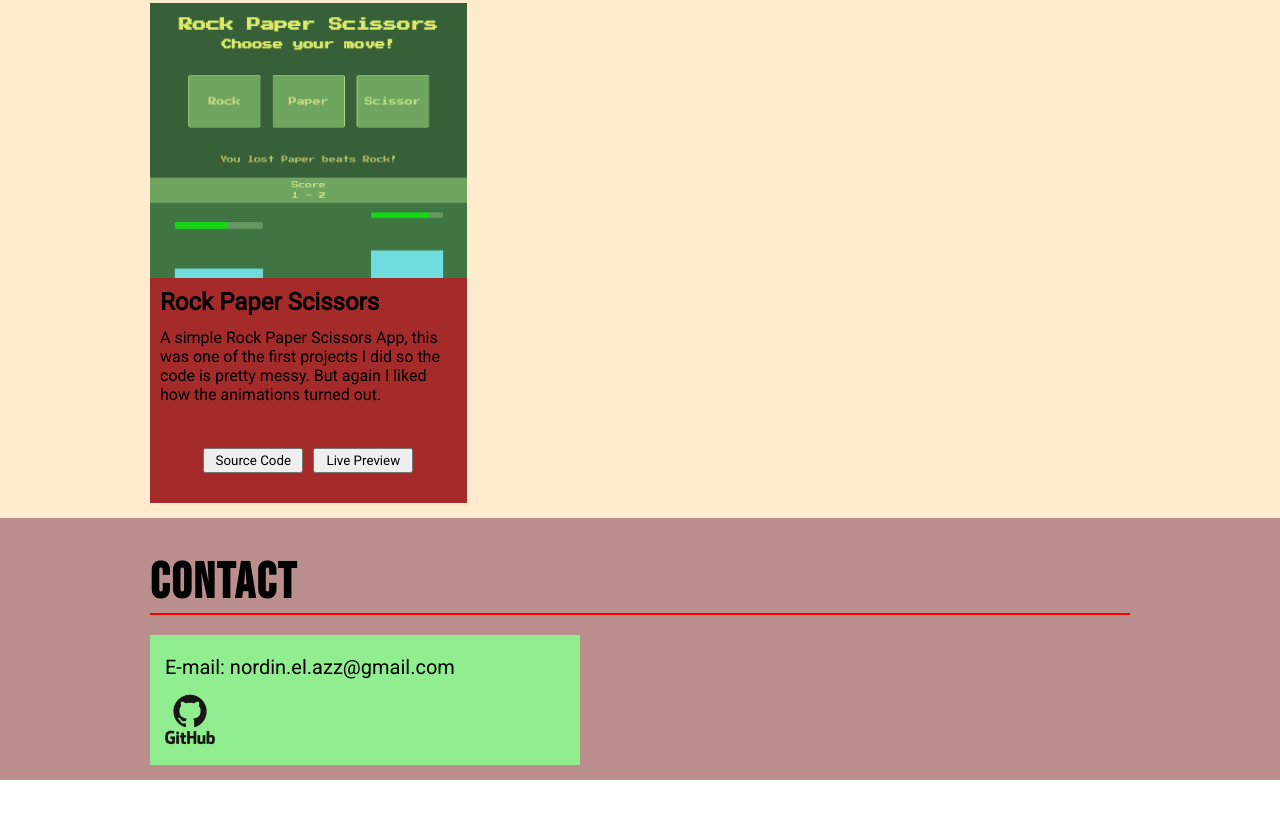
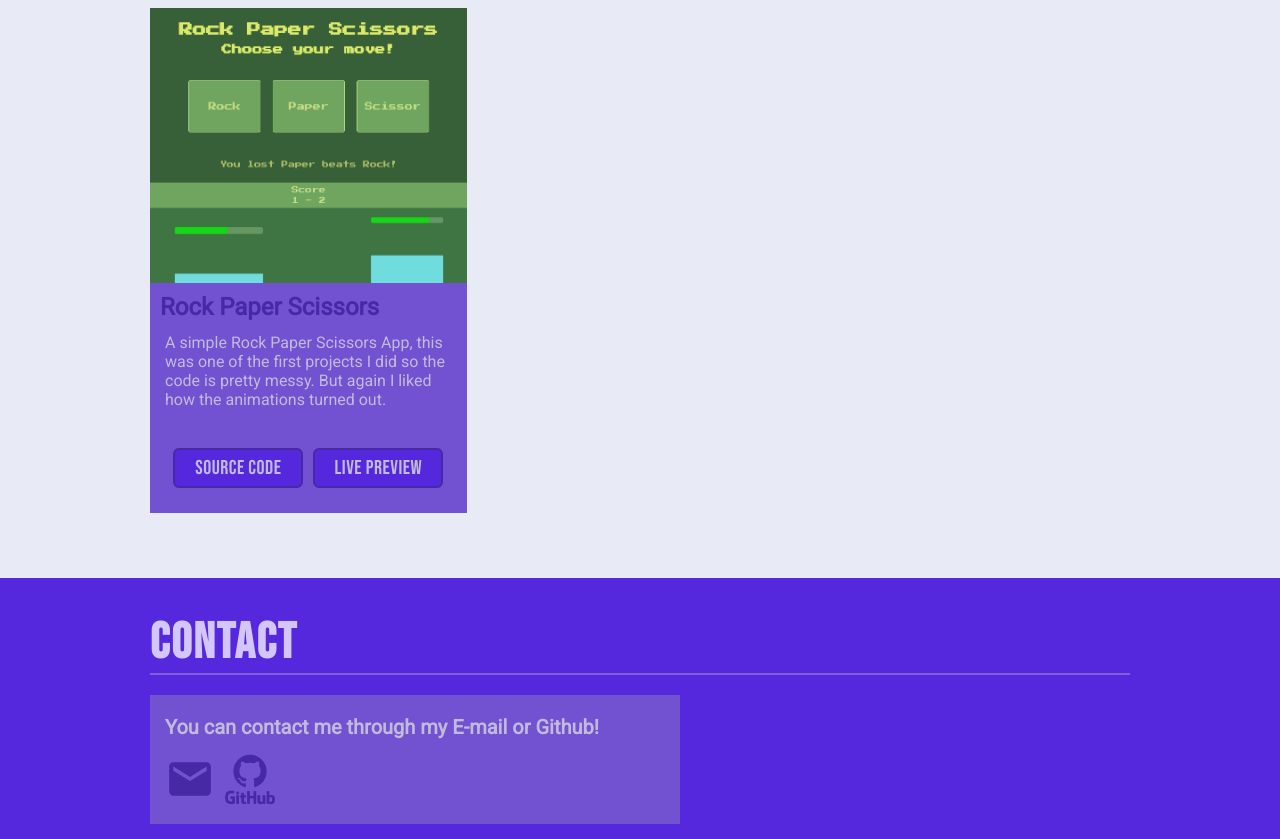
Before and after one commit to nordin05/14-portfolio, a website built with webpack: page dist/index.html in a window 1280 px wide. Shown: the part 1059-1898 px from the top of the page. Before the commit the page ends 1839 px from the top, so only its background shows below. Built offline with nearby package versions, Linux system fonts and the light colour scheme.

Commit message:
Add colour and styling

```diff
--- a/src/Styles/layout.css
+++ b/src/Styles/layout.css
@@ -1,5 +1,20 @@
+:root {
+    --aboutme-bg-col: hsl(254.77deg 72.85% 51.23%);
+    --aboutme-container-bg-col: hsl(254.92deg 58.12% 57.11%);
+    --aboutme-h1-border-col: hsl(255.48deg 63.73% 61.33%);
+    --aboutme-h1-col: hsl(254.92deg 87.21% 88.08%);
+    --aboutme-h2-col: hsl(254.92deg 60% 40.45%);
+    --aboutme-p-col: hsl(254.88deg 31.62% 79.49%);
+
+    --projects-h1-col: hsl(247.33deg 25.6% 59.98%);
+    --projects-h1-border-col: hsl(246.92deg 32.34% 74.61%);
+
+    --bg-col: hsl(229.85deg 41.57% 93.52%);
+}
+
 nav {
-    background-color: antiquewhite;
+    background-color: var(--bg-col);
+    color: var(--aboutme-bg-col);
 
     display: flex;
     justify-content: flex-end;
@@ -15,17 +30,13 @@ nav li {
 }
 
 .about-me {
-    background-color: aquamarine;
+    background-color: var(--aboutme-bg-col);
     min-height: 330px;
 }
 
 .projects {
-    background-color: blanchedalmond;
+    background-color: var(--bg-col);
     min-height: 550px;
-}
-
-.contact {
-    background-color: rosybrown;
 }
 
 .about-me,
@@ -42,43 +53,84 @@ nav li {
     border-bottom: 2px solid red;
 }
 
+.about-me h1 {
+    color: var(--aboutme-h1-col);
+    border-bottom: 2px solid var(--aboutme-h1-border-col);
+}
+
 .about-me .container {
-    background-color: blueviolet;
+    background-color: var(--aboutme-container-bg-col);
     max-width: 800px;
 
     padding: 20px 15px;
     margin-top: 20px;
 }
 
+.about-me .container h2 {
+    color: var(--aboutme-h2-col);
+}
+
 .about-me .container h2 .name {
-    color: red;
+    color: var(--aboutme-h1-col);
 }
 
 .about-me .container h2 .subject {
-    color: blue;
+    color: var(--aboutme-h1-col);
 }
 
 .about-me .container .paragraphs p {
     padding: 0px 10px;
     padding-top: 10px;
     margin-right: 50px;
+    color: var(--aboutme-p-col);
+}
+
+.projects h1 {
+    color: var(--projects-h1-col);
+    border-bottom: 2px solid var(--projects-h1-border-col);
+}
+
+.contact {
+    background-color: var(--aboutme-bg-col);
+}
+
+.contact h1 {
+    color: var(--aboutme-h1-col);
+    border-bottom: 2px solid var(--aboutme-h1-border-col);
 }
 
 .contact .contact-container {
-    background-color: lightgreen;
-    max-width: 400px;
+    background-color: var(--aboutme-container-bg-col);
+    max-width: 500px;
 
     margin-top: 20px;
     padding: 20px 15px;
 }
 
-.contact .contact-container p {
+.contact .contact-container h2 {
+    color: var(--aboutme-p-col);
     font-size: 20px;
     margin-bottom: 15px;
 }
 
+.contact .contact-container .icons {
+    display: flex;
+    justify-content: flex-start;
+    align-items: center;
+    gap: 10px;
+}
+
+.contact .contact-container svg path {
+    fill: var(--aboutme-h2-col);
+}
+
+.contact .contact-container svg {
+    width: 50px;
+}
+
 .contact .contact-container i {
     font-size: 50px;
+    color: var(--aboutme-h2-col);
 }
 
 @media only screen and (max-width: 768px) {
--- a/src/Styles/projects.css
+++ b/src/Styles/projects.css
@@ -4,15 +4,10 @@
     grid-gap: 15px;
 
     margin-top: 20px;
-}
-
-.projects-container .project {
-    background-color: brown;
+    margin-bottom: 50px;
 }
 
 .projects-container .project .image {
-    background-color: mediumslateblue;
-
     position: relative;
     overflow: hidden;
     min-height: 275px;
@@ -43,6 +38,8 @@
 }
 
 .projects-container .project .info {
+    background-color: var(--aboutme-container-bg-col);
+
     display: grid;
     grid-template-columns: 1fr 1fr;
     grid-template-rows: 40px 100px 1fr;
@@ -52,21 +49,35 @@
 }
 
 .projects-container .project .info .title {
+    color: var(--aboutme-h2-col);
+
     grid-column: 1 / 3;
     grid-row: 1 / 2;
 }
 
 .projects-container .project .info .descr {
+    color: var(--aboutme-p-col);
+    padding-left: 5px;
+
     grid-column: 1 / 3;
     grid-row: 2 / 3;
 }
 
 .projects-container .project .info button {
-    width: 100px;
-    height: 25px;
+    width: 130px;
+    height: 40px;
 
-    margin-top: 20px;
-    margin-bottom: 10px;
+    margin-top: 15px;
+    margin-bottom: 5px;
+
+    font-family: "Bebas Neue", sans-serif;
+    font-size: 20px;
+    letter-spacing: 0.5px;
+
+    color: var(--aboutme-p-col);
+    background-color: var(--aboutme-bg-col);
+    border: 2px solid var(--aboutme-h2-col);
+    border-radius: 6px;
 }
 
 .projects-container .project .info button:nth-of-type(1) {
```
Also changed, not shown: dist/index.html.
